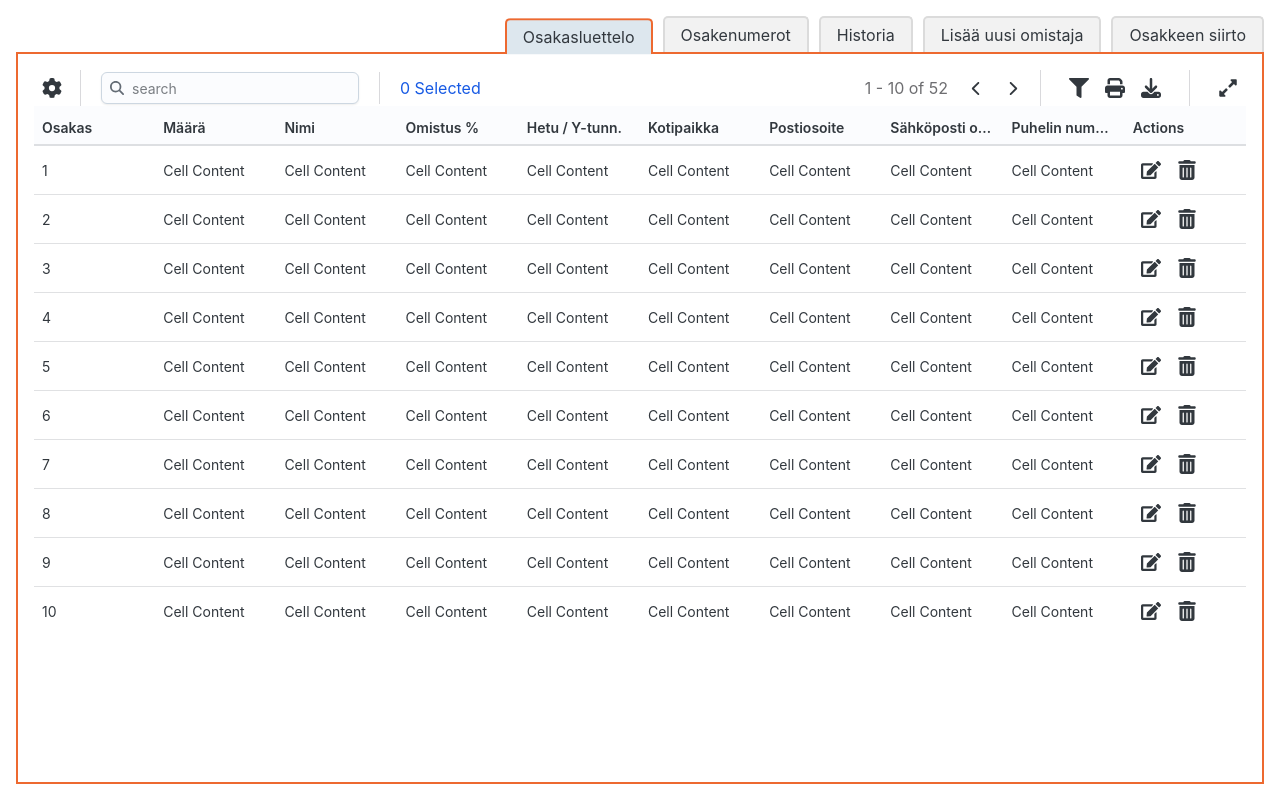
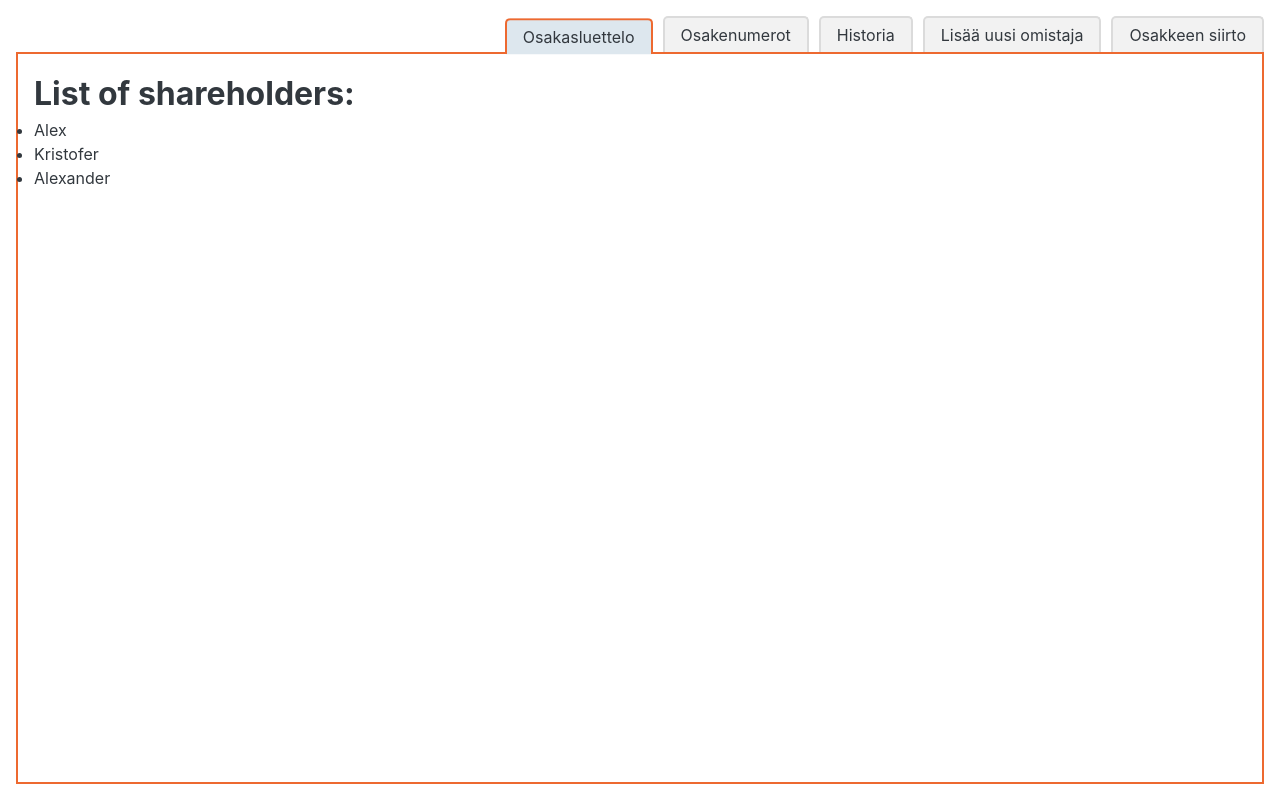
Before and after one commit to cameaann/shareholders-app-frontend, a React (Vite) app: page / in a window 1280 px wide. Built offline with nearby package versions, Linux system fonts and the light colour scheme; no server answers.

Commit message:
adding Shareholders and CreateOrEditForm to tabPanel

```diff
--- a/src/components/CustomTabPanels.jsx
+++ b/src/components/CustomTabPanels.jsx
@@ -2,6 +2,8 @@ import React from "react";
 import TabPanel from "@mui/joy/TabPanel";
 import SharesTable from "./SharesTable";
 import ShareNumbersTable from "./ShareNumbersTable";
+import CreateOrEditShareholderForm from "./CreateOrEditShareholderForm";
+import Shareholders from "./Shareholders";
 
 const CustomTabPanels = () => {
   const tabPanelStyle = {
@@ -11,10 +13,13 @@ const CustomTabPanels = () => {
   return (
     <>
       <TabPanel value={0} sx={tabPanelStyle}>
-        <SharesTable />
+        <Shareholders />
       </TabPanel>
       <TabPanel value={1} sx={tabPanelStyle}>
         <ShareNumbersTable/>
+      </TabPanel>
+      <TabPanel value={3} sx={tabPanelStyle}>
+        <CreateOrEditShareholderForm/>
       </TabPanel>
     </>
   );
```
